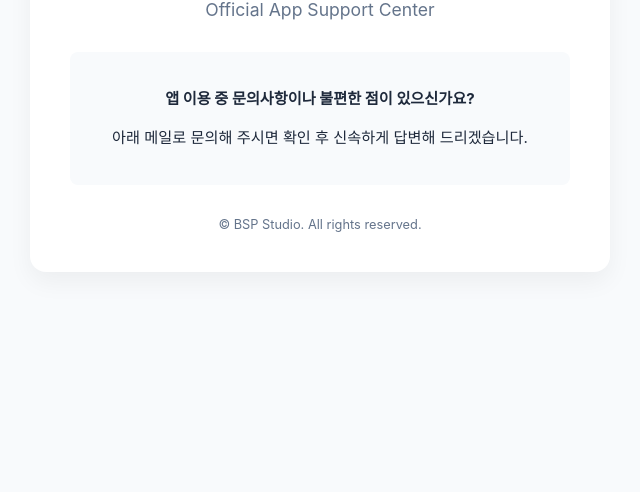
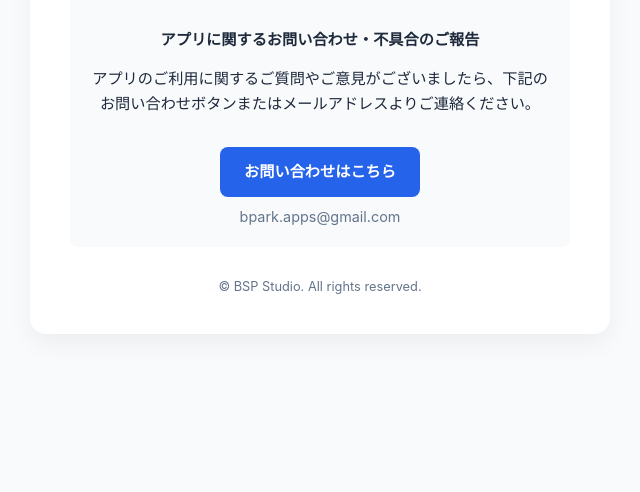
Before and after one commit to pif-park/pif-park.github.io, a plain HTML site: page index.html in a window 1280 px wide. Shown: the part 308-800 px from the top of the page, without its empty margins (320-960 px from the left). Drawn offline with Linux system fonts and the light colour scheme.

Commit message:
Update index.html

```diff
--- a/index.html
+++ b/index.html
@@ -1,9 +1,9 @@
 <!DOCTYPE html>
-<html lang="ko">
+<html lang="ja">
 <head>
     <meta charset="UTF-8">
     <meta name="viewport" content="width=device-width, initial-scale=1.0">
-    <title>BSP Studio - Support</title>
+    <title>BSP Studio - サポート</title>
     <style>
         :root {
             --primary-color: #2563eb;
@@ -58,6 +58,13 @@
             line-height: 1.6;
         }
 
+        .email-address {
+            font-size: 0.9rem;
+            color: var(--sub-text);
+            margin-top: 0.5rem;
+            word-break: break-all;
+        }
+
         .contact-btn {
             display: inline-block;
             background-color: var(--primary-color);
@@ -66,6 +73,7 @@
             border-radius: 8px;
             text-decoration: none;
             font-weight: 600;
+            margin-top: 1rem;
             transition: background-color 0.2s;
         }
 
@@ -84,11 +92,14 @@
 
     <div class="container">
         <div class="logo-title">BSP Studio</div>
-        <div class="subtitle">Official App Support Center</div>
+        <div class="subtitle">公式アプリサポートページ</div>
 
         <div class="info-card">
-            <p><strong>앱 이용 중 문의사항이나 불편한 점이 있으신가요?</strong></p>
-            <p>아래 메일로 문의해 주시면 확인 후 신속하게 답변해 드리겠습니다.</p>
+            <p><strong>アプリに関するお問い合わせ・不具合のご報告</strong></p>
+            <p>アプリのご利用に関するご質問やご意見がございましたら、下記のお問い合わせボタンまたはメールアドレスよりご連絡ください。</p>
+
+            <a href="mailto:bpark.apps@gmail.com" class="contact-btn">お問い合わせはこちら</a>
+            <div class="email-address">bpark.apps@gmail.com</div>
         </div>
 
         <footer>
```
